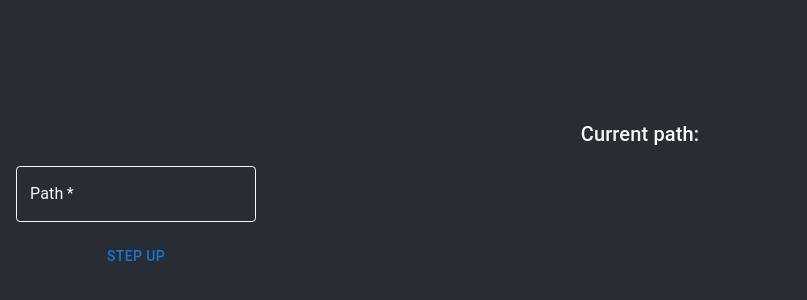
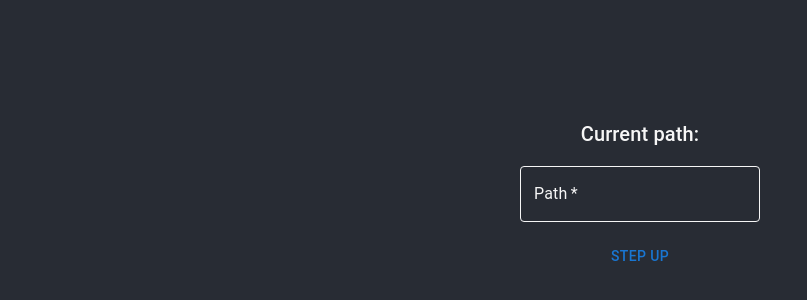
Before and after one commit to coleaydelotte/File-Explorer, a React (Vite) app: page / in a window 1280 px wide. Shown: the part 276-576 px from the top of the page, without its empty margins (0-807 px from the left). Built offline with nearby package versions, Linux system fonts and the light colour scheme.

Commit message:
Moved content to the Center of the window, and fixed White bar.
Moved content to the Center of the window, and fixed White bar.

```diff
--- a/src/App.jsx
+++ b/src/App.jsx
@@ -81,6 +81,7 @@ useEffect(() => {
         height={"100vh"}
         width={"100vw"}
         bgcolor={"#282c34"}
+        alignItems={"center"}
       >
         <Typography color="#f6f6f6" variant="h6">Current path: {displayPath}</Typography>
         <form
```
